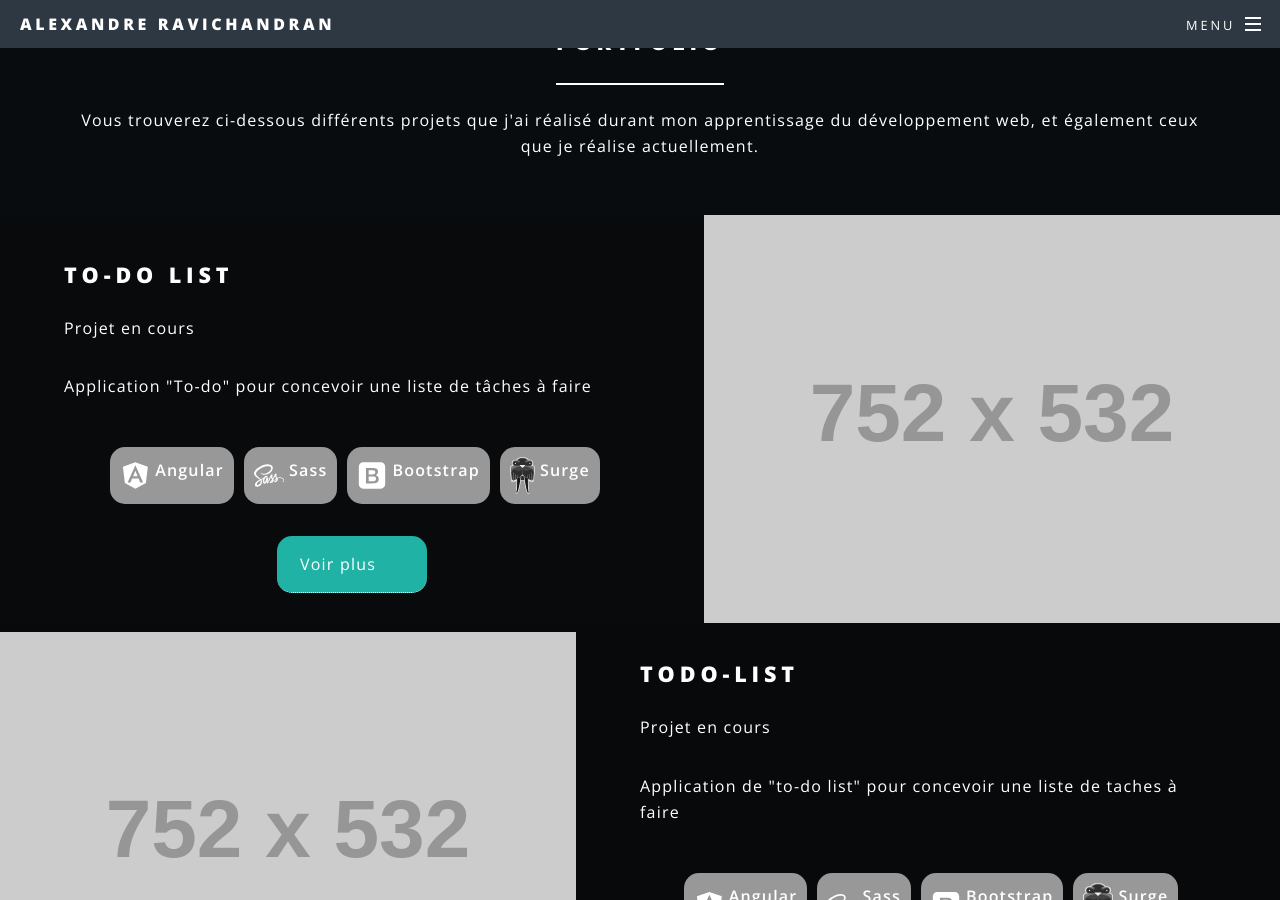
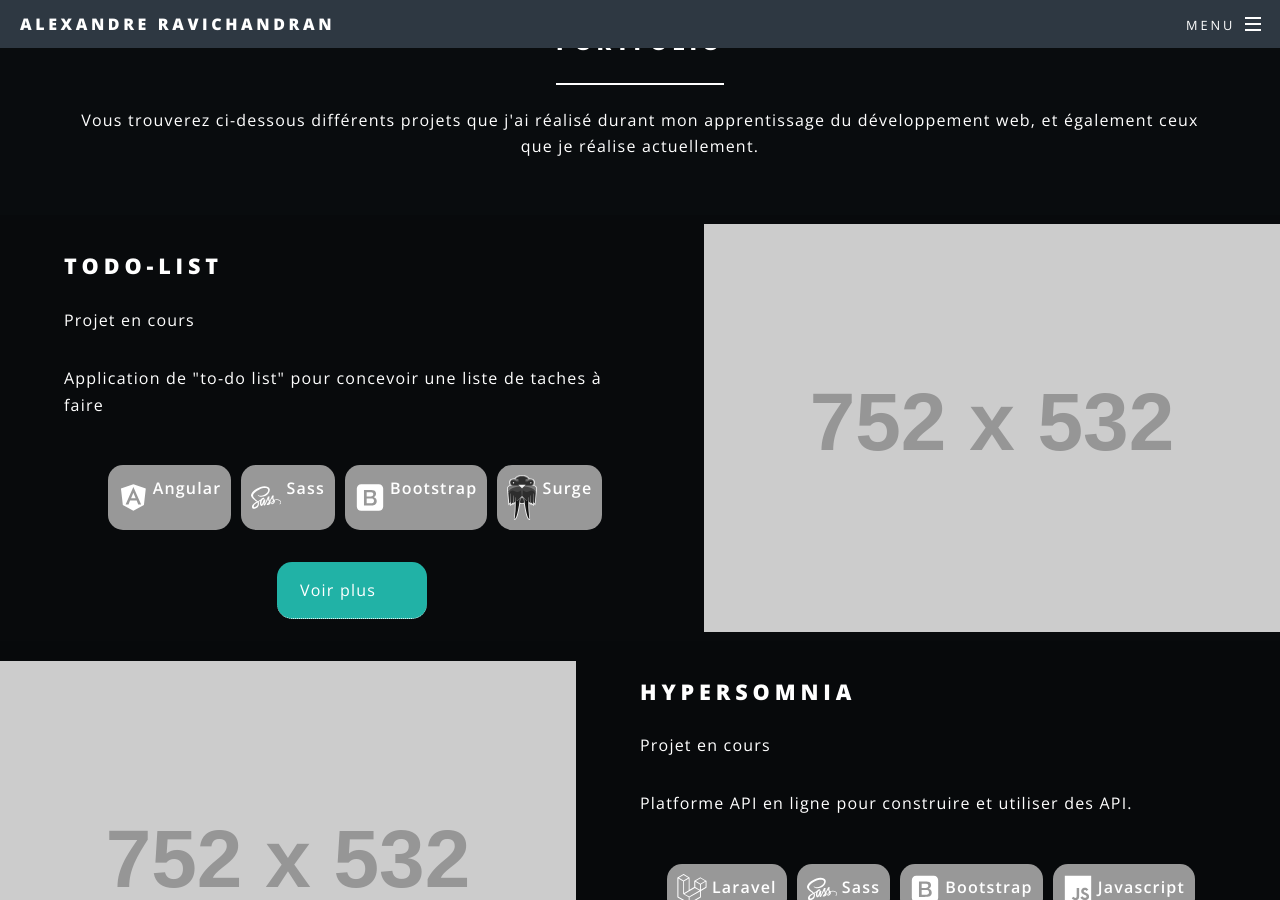
Before and after one commit to AlexandreRavichandran/AlexandreRavichandran.github.io, a Jekyll site: the page built from index.md, in a window 1280 px wide and 900 px high, scrolled down 1613 px. Built offline with Jekyll 4.4.1, drawn with Linux system fonts in a browser that asks for light colours.

Commit message:
remove duplicated project

```diff
--- a/_layouts/home.html
+++ b/_layouts/home.html
@@ -50,35 +50,6 @@
                     développement web, et également ceux que je réalise actuellement.</p>
             </header>
         </div>
-        <section class="spotlight">
-            <div class="image projectDirectLinks"><a href="https://app-todo-list.surge.sh/"><img src="https://placehold.it/752x532" alt="" /></a></div>
-            <div class="content">
-                <h2>To-do list</h2>
-                <p>Projet en cours</p>
-                <p>Application "To-do" pour concevoir une liste de tâches à faire</p>
-                <ul style="display: flex;flex-wrap: wrap;justify-content: center;">
-                    <li class="language">
-                        <img src="/assets/css/images/languages/angular.svg" alt="">
-                        <p>Angular</p>
-                    </li>
-                    <li class="language">
-                        <img src="/assets/css/images/languages/sass.svg" alt="">
-                        <p>Sass</p>
-                    </li>
-                    <li class="language">
-                        <img src="/assets/css/images/languages/bootstrap.svg" alt="">
-                        <p>Bootstrap</p>
-                    </li>
-                    <li class="language">
-                        <img style="width:25px" src="/assets/css/images/languages/surge.svg" alt="">
-                        <p>Surge</p>
-                    </li>
-                </ul>
-                <div class="projectLinks">
-                    <a target="_blank" href="/to-do-list">Voir plus</a>
-                </div>
-            </div>
-        </section>
         <section class="spotlight">
             <div class="image projectDirectLinks"><a><img src="https://placehold.it/752x532" alt="" /></a></div>
             <div class="content">
```
